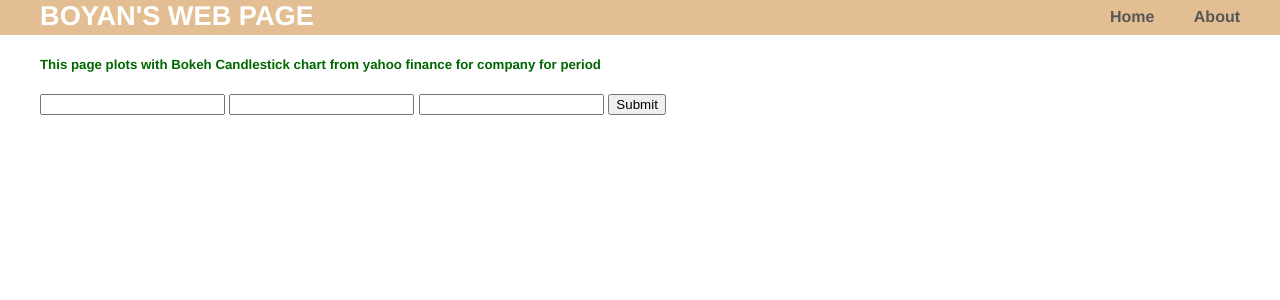
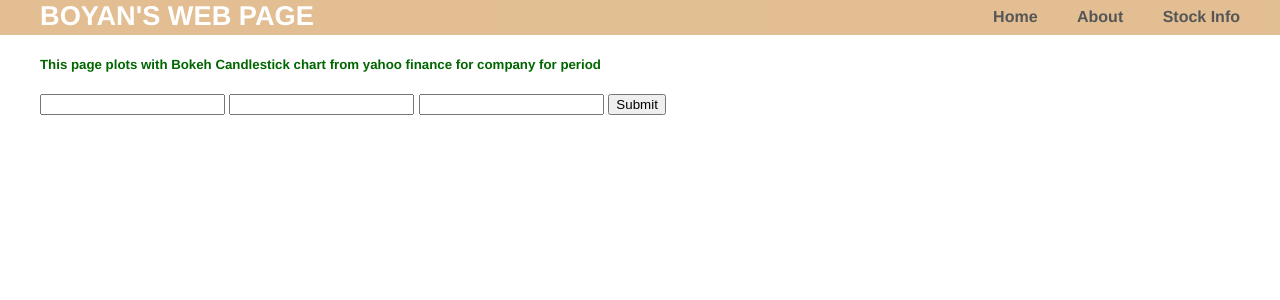
Before and after one commit to smoovetd/Python_projects, a Python web app: template Third_app_first_website/templates/stock_info.html in a window 1280 px wide. Shown: the top 300 px of the page. Run offline with Jinja, Linux system fonts and the light colour scheme; the template is opened without the code that fills it, so the values that code supplies are empty.

Commit message:
Added stock_info link to the navigation menu.

```diff
--- a/Third_app_first_website/templates/base.html
+++ b/Third_app_first_website/templates/base.html
@@ -13,6 +13,7 @@
             <ul class="menu">
               <li><a href="{{ url_for('home') }}">Home</a></li>
               <li><a href="{{ url_for('about') }}">About</a></li>
+              <li><a href="{{ url_for('stock_info') }}">Stock Info</a></li>
             </ul>
           </nav>
         </strong>
```
